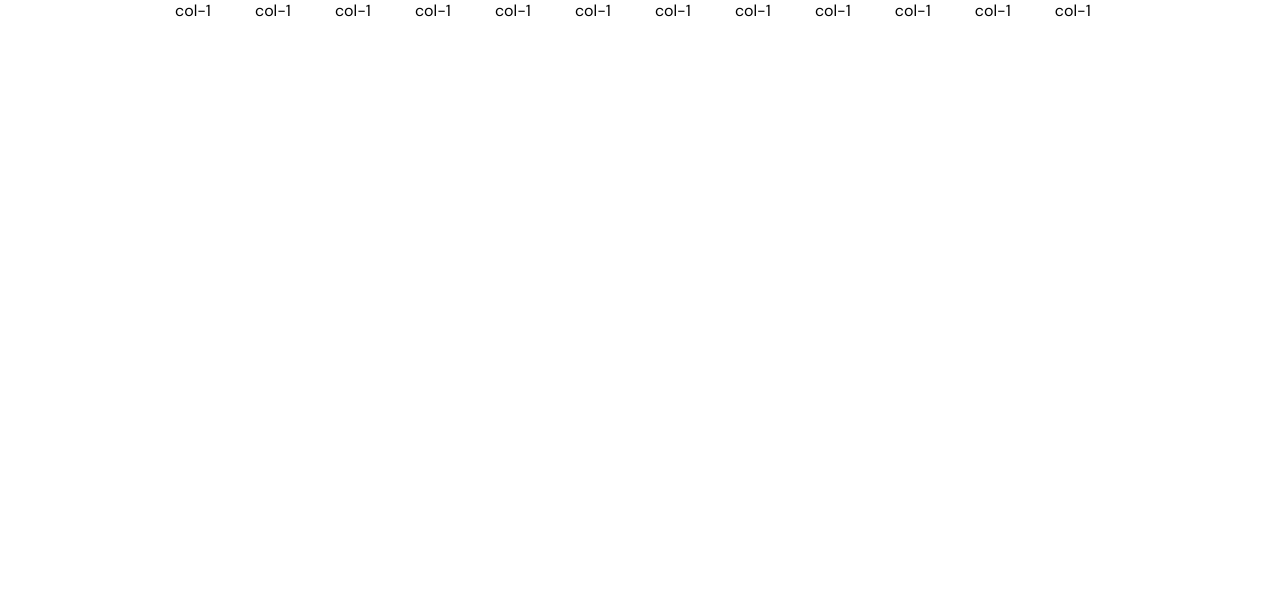
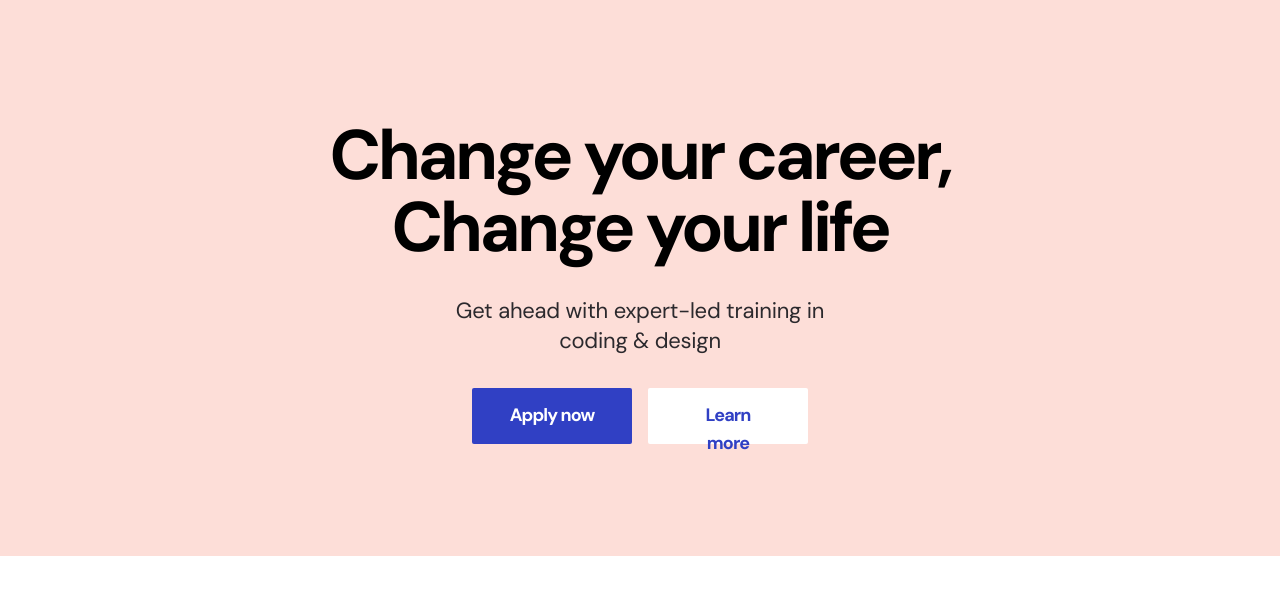
Before and after one commit to daunjeong824/responsive_Web_practice, a plain HTML site: page index.html in a window 1280 px wide. Drawn offline with Linux system fonts and the light colour scheme.

Commit message:
3rd Step - Implement Landing Layout

```diff
--- a/index.html
+++ b/index.html
@@ -12,21 +12,31 @@
     <title>Document</title>
 </head>
 <body>
-    <div class="container">
-        <div class="row">
-            <div class="col-1">col-1</div>
-            <div class="col-1">col-1</div>
-            <div class="col-1">col-1</div>
-            <div class="col-1">col-1</div>
-            <div class="col-1">col-1</div>
-            <div class="col-1">col-1</div>
-            <div class="col-1">col-1</div>
-            <div class="col-1">col-1</div>
-            <div class="col-1">col-1</div>
-            <div class="col-1">col-1</div>
-            <div class="col-1">col-1</div>
-            <div class="col-1">col-1</div>
+    <section class="landing">
+        <div class="container">
+            <div class="row">
+                <div class="col-12">
+                    <div class="landing-content">
+                        <h1>
+                            Change your career,
+                            <br/>
+                             Change your life
+                        </h1>
+                        <p>Get ahead with expert-led training in
+                           <br/>
+                           coding & design</p>
+                    <div class="buttonGroup">
+                    <button type="button" href="#">
+                        Apply now
+                    </button>
+                    <button type="button" href="#">
+                       Learn more
+                    </button>
+                    </div>
+                </div>
+            </div>
         </div>
-    </div>
+
+    </section>
 </body>
 </html>
--- a/style.css
+++ b/style.css
@@ -45,12 +45,130 @@ p {
     letter-spacing: -0.01em;
 }
 
+button {
+    width: 140px;
+
+    padding: 12px 32px;
+    display: block;
+    border: none;
+    border-radius: 2px;
+
+    font-size: 15px;
+    line-height: 1.6;
+    letter-spacing: -0.05em;
+    font-weight: bold;
+    cursor: pointer;
+}
+
+button:hover {
+    opacity: 0.5;
+    transition: opacity 250ms ease-in;
+}
+
+/* Landing */
+.landing {
+    background-color: #FDDED8;
+    text-align: center;
+}
+
+.landing-content {
+    width: 100%;
+    height: 100vh;
+
+    display: flex;
+    flex-direction: column;
+    justify-content: center;
+
+}
+.landing h1 {
+    font-size: 40px;
+    line-height: 1;
+    margin-bottom: 24px;
+    text-align: center;
+}
+
+.landing p {
+    line-height: 1.375;
+    margin-bottom: 24px;
+}
+
+.landing .buttonGroup {
+    width: 100%;
+    height: 48px;
+    display: flex;
+    justify-content: center;
+}
+
+.landing .buttonGroup button:first-child {
+    background-color: #3040C4;
+    color: #FFFF;
+    margin-right: 8px;
+}
+.landing .buttonGroup button:last-child {
+    background-color:#FFFF;
+    color: #3040C4;
+}
+
+/* Testimonials */
+.testimonials {
+    height: 496px;
+}
+/* Program */
+.program {
+    height: 1377px;
+}
+/* Curriculum */
+.curriculum {
+    height: 706px;
+}
+/* Banner */
+.banner {
+    height: 588px;
+}
+
+/* Footer */
+.footer {
+    height: 136px;
+}
+
 /* Desktop size(768px 이상) */
 @media screen and (min-width: 768px) {
     p {
     font-size: 22px;
     line-height: 1.363636;
     }
+
+    button {
+        width: 160px;
+        height: 56px;
+        padding: 14px 35px;
+
+        font-size: 18px;
+        line-height: 1.5555;
+
+    }
+
+    /* Landing */
+    .landing-content {
+        height: auto;
+        padding: 120px 0;
+    }
+    .landing h1 {
+        font-size: 70px;
+        line-height: 1.02857;
+        letter-spacing: -0.05em;
+        margin-bottom: 32px;
+    }
+
+    .landing p {
+        font-size: 22px;
+        margin-bottom: 32px;
+    }
+
+    .landing .buttonGroup button:first-child {
+        margin-right: 16px;
+    }
+
 }
 
 /* Custom Gird System */
@@ -58,4 +176,5 @@ p {
     .container {
         max-width: 960px !important;
     }
+
 }
```
